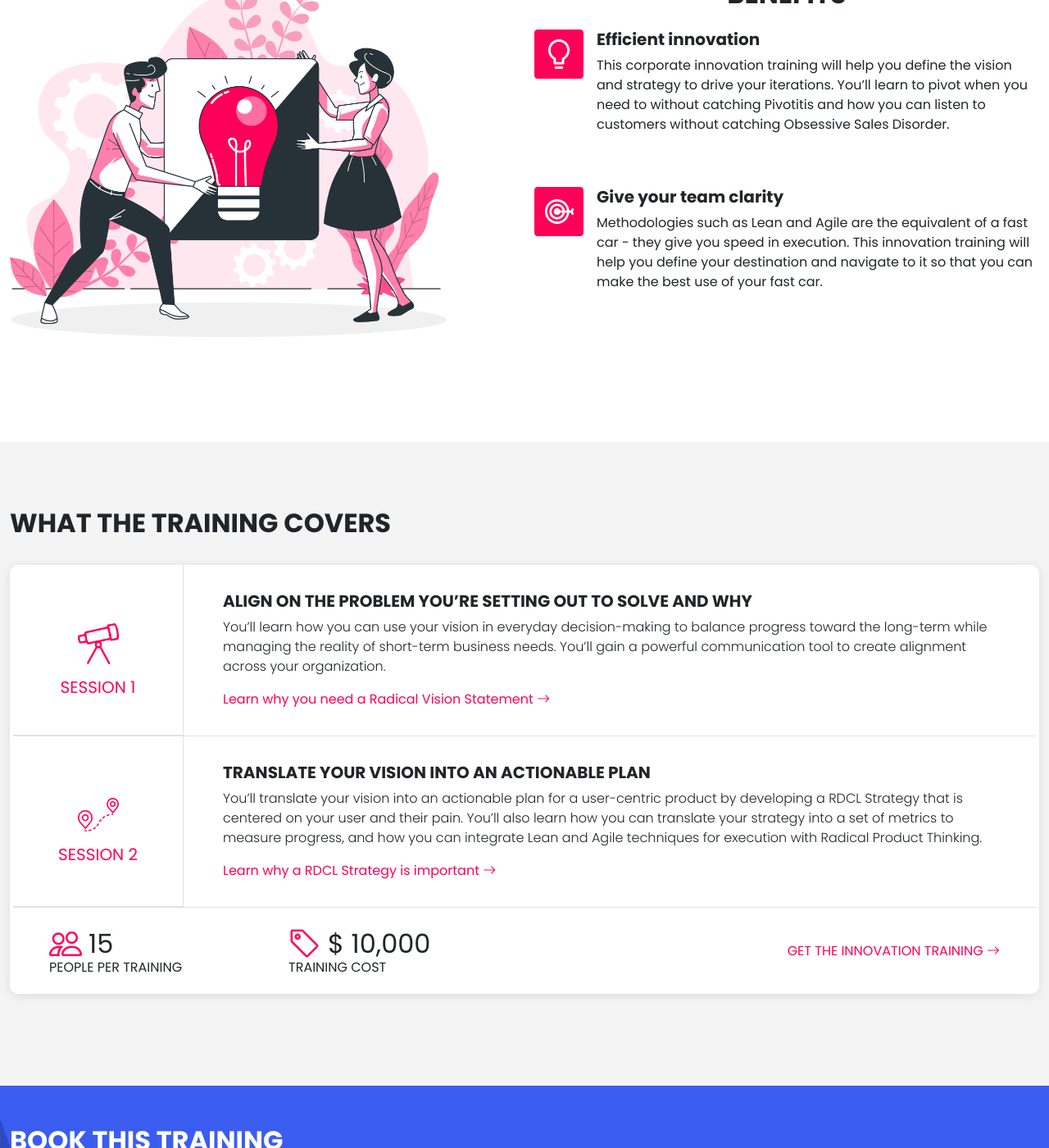
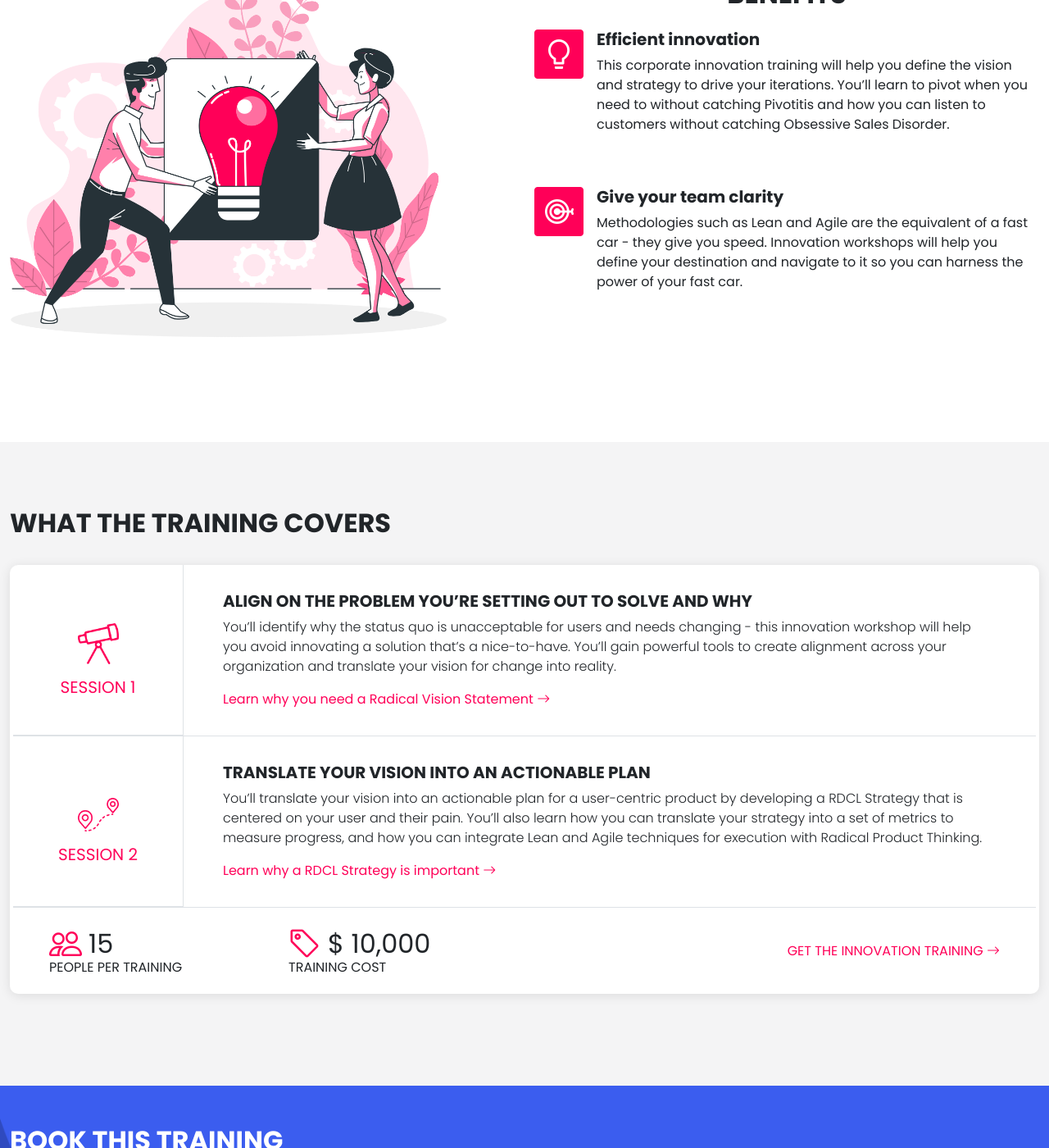
Before and after one commit to qq7te/radical-product, a Jekyll site: the page built from src/_training_posts/2022-07-03-innovation-training.md, in a window 1280 px wide and 1400 px high, scrolled down 1477 px. Shown: the whole window at 82% size. Built offline with Jekyll 4.4.1, drawn with Linux system fonts in a browser that asks for light colours.

```diff
--- a/src/_layouts/training.html
+++ b/src/_layouts/training.html
@@ -104,7 +104,7 @@ layout: default
                 <h2 class="text-center uppercase bold pb-3">{{page.titleThree}}</h2>
                 <div class="d-flex flex-column
                 {% if page.titleThreeSubtitleThree %}
-                    yes
+                    gap-4
                     {%else%}
                     gap-5
                 {% endif%}">
--- a/src/_training_posts/2022-07-03-innovation-training.md
+++ b/src/_training_posts/2022-07-03-innovation-training.md
@@ -34,7 +34,7 @@ descriptionTitleThreeSubtitleOne: This corporate innovation training will help y
 iconTitleThreeSubtitleOne: /images/bulb-bro.png
 
 titleThreeSubtitleTwo: Give your team clarity
-descriptionTitleThreeSubtitleTwo: Methodologies such as Lean and Agile are the equivalent of a fast car - they give you speed in execution. This innovation training will help you define your destination and navigate to it so that you can make the best use of your fast car.
+descriptionTitleThreeSubtitleTwo: Methodologies such as Lean and Agile are the equivalent of a fast car - they give you speed. Innovation workshops will help you define your destination and navigate to it so you can harness the power of your fast car.
 iconTitleThreeSubtitleTwo: /images/give-your-bro.png
 
 
@@ -46,7 +46,7 @@ titleFourDescription2: This training is delivered in the following two sessions
 
 list:
   - title: align on the problem you’re setting out to solve and why
-    copy: You’ll learn how you can use your vision in everyday decision-making to balance progress toward the long-term while managing the reality of short-term business needs. You’ll gain a powerful communication tool to create alignment across your organization.
+    copy: You’ll identify why the status quo is unacceptable for users and needs changing - this innovation workshop will help you avoid innovating a solution that’s a nice-to-have. You’ll gain powerful tools to create alignment across your organization and translate your vision for change into reality.
     img: "/images/innovation-session-1.png"
     learn: Learn why you need a Radical Vision Statement
     link: /vision/2021/03/19/vision-doesnt-have-to-be-hairy/
```
Also changed, not shown: src/_data/contact/dropdown.yml (added, +13 -0 lines), src/_training_posts/2022-07-04-ethics-training.md (+2 -2 lines), src/contact.html (+18 -3 lines).
